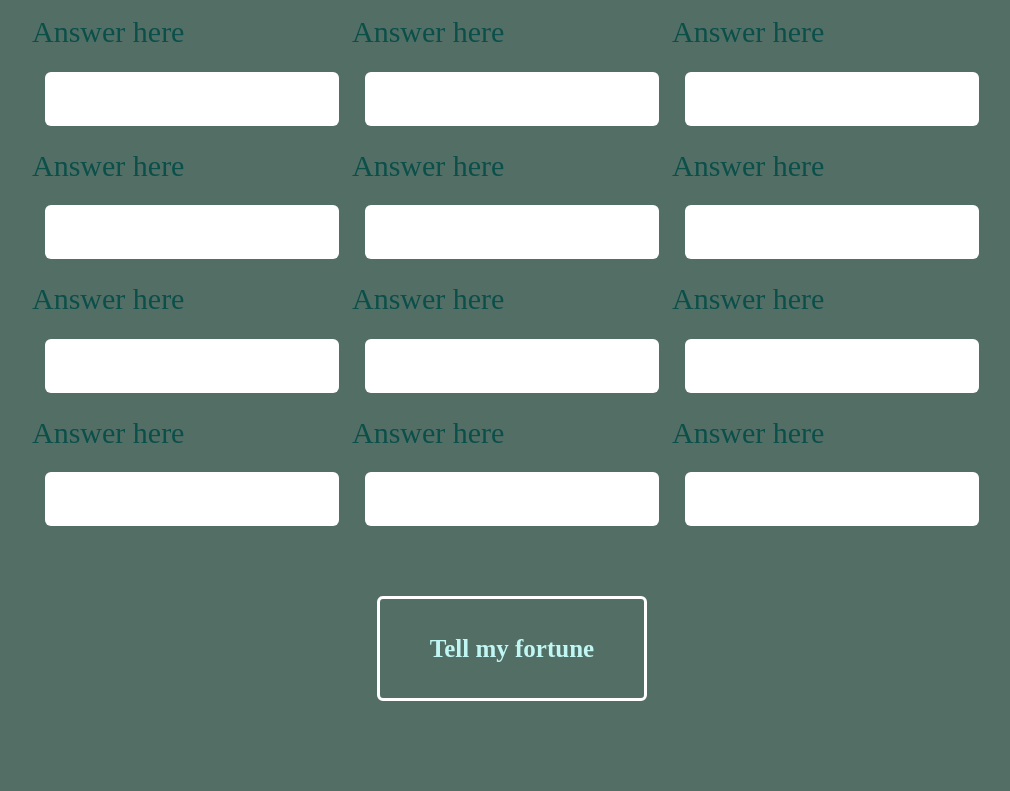
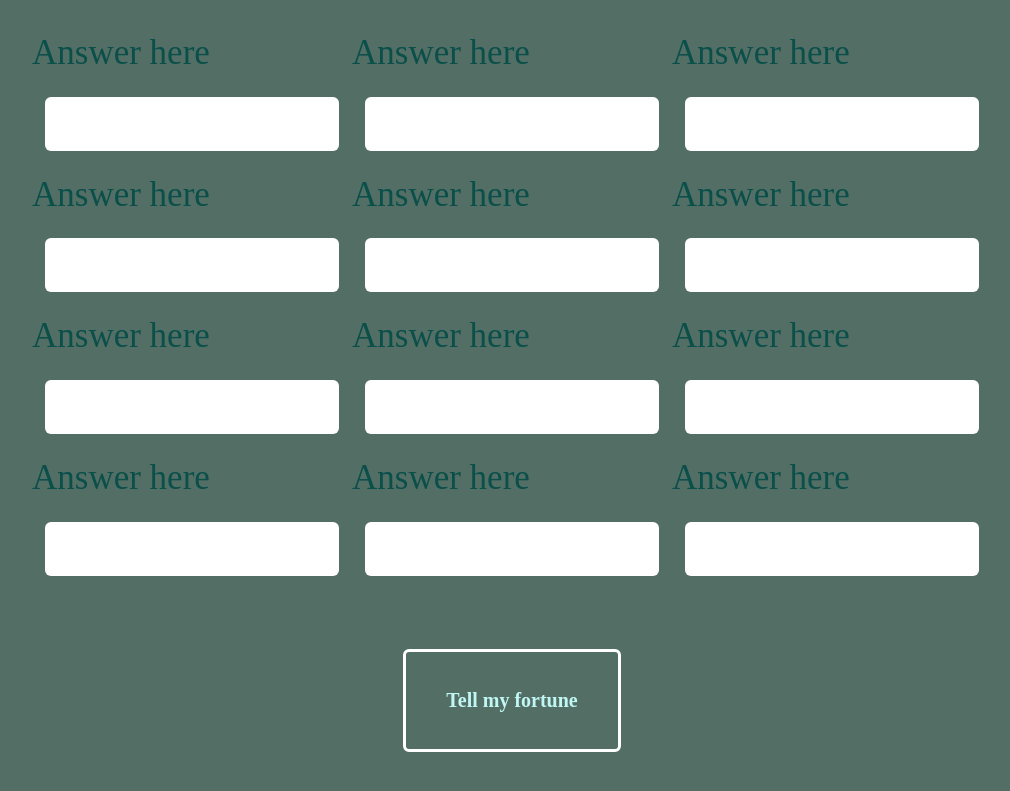
Before and after one commit to MadisonR33/MASH-Game-, a plain HTML site: page index.html in a window 1280 px wide. Shown: the part 459-1250 px from the top of the page, without its empty margins (128-1138 px from the left). Drawn offline with Linux system fonts and the light colour scheme.

Commit message:
Update style.css

```diff
--- a/style.css
+++ b/style.css
@@ -3,7 +3,7 @@ body {
   background: #536f65;
   color: #0B4F4A;
   font-family: Times New Roman, serif;
-  font-size: 30px;
+  font-size: 35px;
   font-weight: 300;
   line-height: 1.65em;
   margin: 0 auto;
@@ -35,7 +35,7 @@ h1 {
   color: #C0F6F3;
   cursor: pointer;
   display: block;
-  font-size: 25px;
+  font-size: 20px;
   font-weight: bold;
   margin: 0 auto 60px;
   padding: 1em 2em;
```
